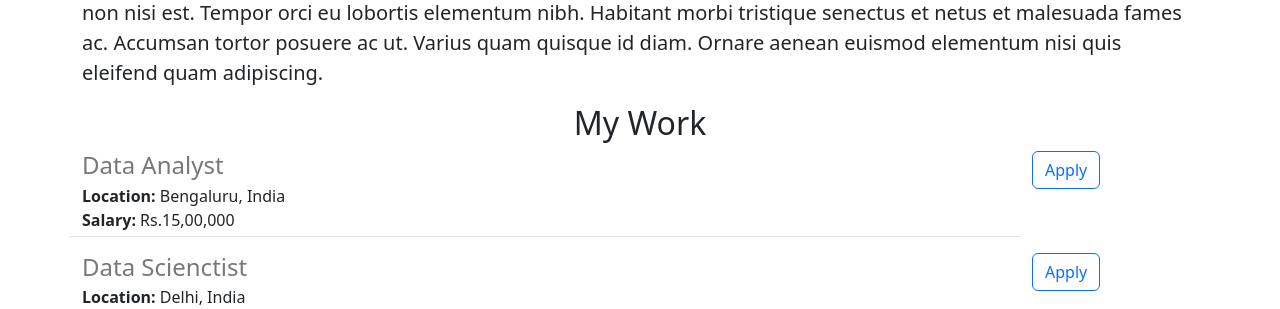
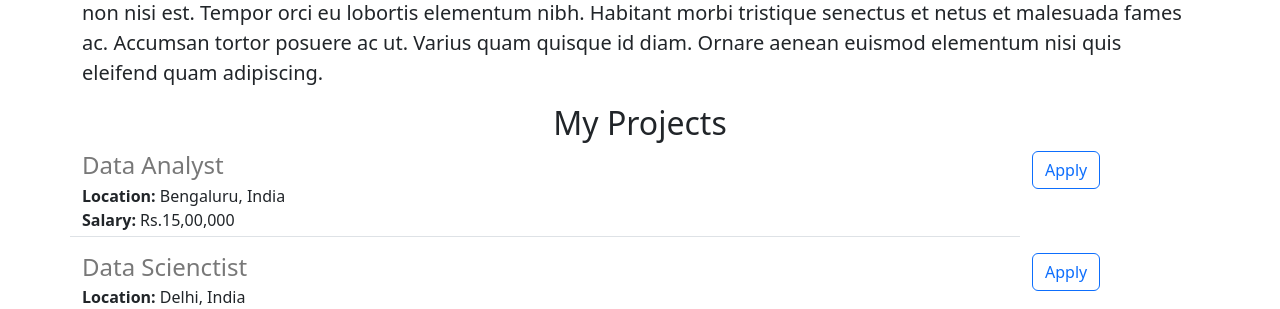
Before and after one commit to cadabraaa/portfolio, a Flask app: page / in a window 1280 px wide. Shown: the part 618-927 px from the top of the page. Run offline with Flask 3, Linux system fonts and the light colour scheme.

Commit message:
added my projects

```diff
--- a/templates/home.html
+++ b/templates/home.html
@@ -21,7 +21,7 @@
   <img class="img-fluid"  id="banner" src="https://portfolio.palvinderkaur.repl.co/static/header-bg.jpg" >
   <h2 class="text-center mt-2 mb-4">About Me</h2>
   <p class="lead">Lorem ipsum dolor sit amet, consectetur adipiscing elit, sed do eiusmod tempor incididunt ut labore et dolore magna aliqua. Elementum integer enim neque volutpat ac tincidunt. Amet nulla facilisi morbi tempus iaculis urna id volutpat lacus. Sem viverra aliquet eget sit amet. Est placerat in egestas erat imperdiet sed euismod. Nisl tincidunt eget nullam non nisi est. Tempor orci eu lobortis elementum nibh. Habitant morbi tristique senectus et netus et malesuada fames ac. Accumsan tortor posuere ac ut. Varius quam quisque id diam. Ornare aenean euismod elementum nisi quis eleifend quam adipiscing.</p>
-  <h2 class="text-center">My Work</h2>
+  <h2 class="text-center">My Projects</h2>
     <div>
       {% for job in jobs %}
         {%include 'jobitem.html'%}
```
